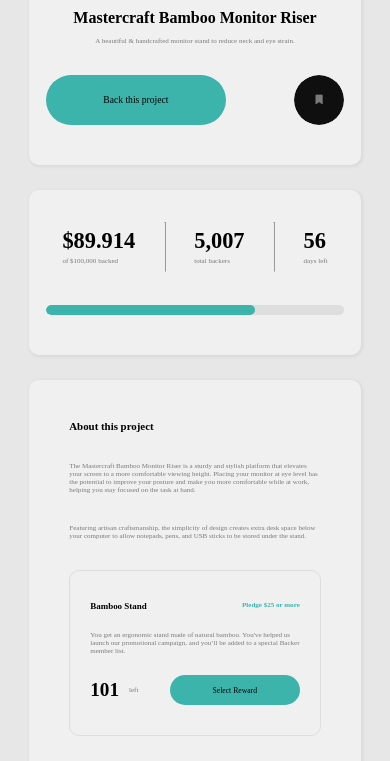
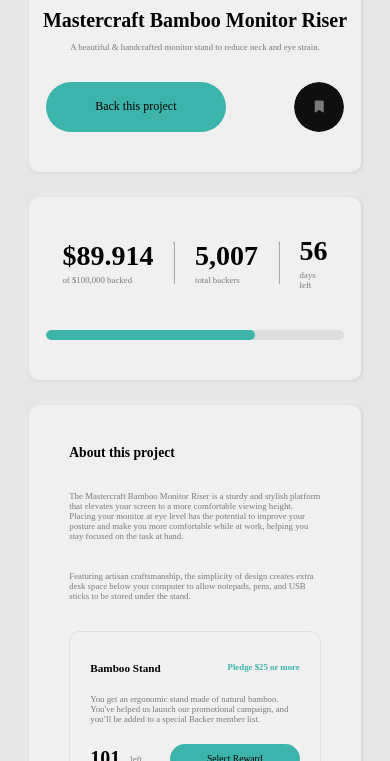
Before and after one commit to oaaj-digitals/Crowd-Funding, a plain HTML site: page index.html in a window 390 px wide. Shown: the part 339-1100 px from the top of the page. Drawn offline with Linux system fonts and the light colour scheme; a web font is replaced by a local one.

Commit message:
Add files via upload

```diff
--- a/style.css
+++ b/style.css
@@ -81,7 +81,6 @@ header {
 .site-title {
     font-size: 2.2rem;
     letter-spacing: 1px;
-    text-align: center;
 }
 
 .nav-div {
@@ -543,7 +542,7 @@ p .numbs {
 
 @media (max-width: 600px) {
     html {
-        font-size: 40%;
+        font-size: 50%;
     }
 
     header {
@@ -557,6 +556,7 @@ p .numbs {
     }
 
     .site-title {
+        text-align: center;
         font-size: 3.5rem;
     }
 
@@ -634,6 +634,10 @@ p .numbs {
         width: 100% !important;
     }
 
+    .value {
+        font-size: 2.5rem;
+    }
+
     .modal-container {
         width: 80%;
     }
```
